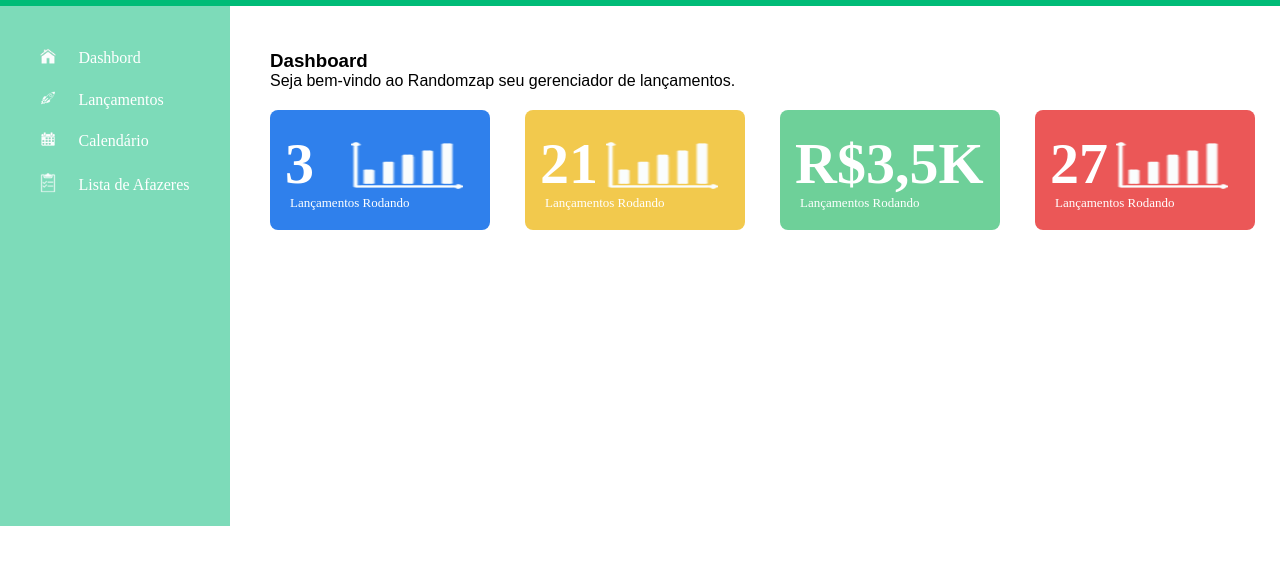
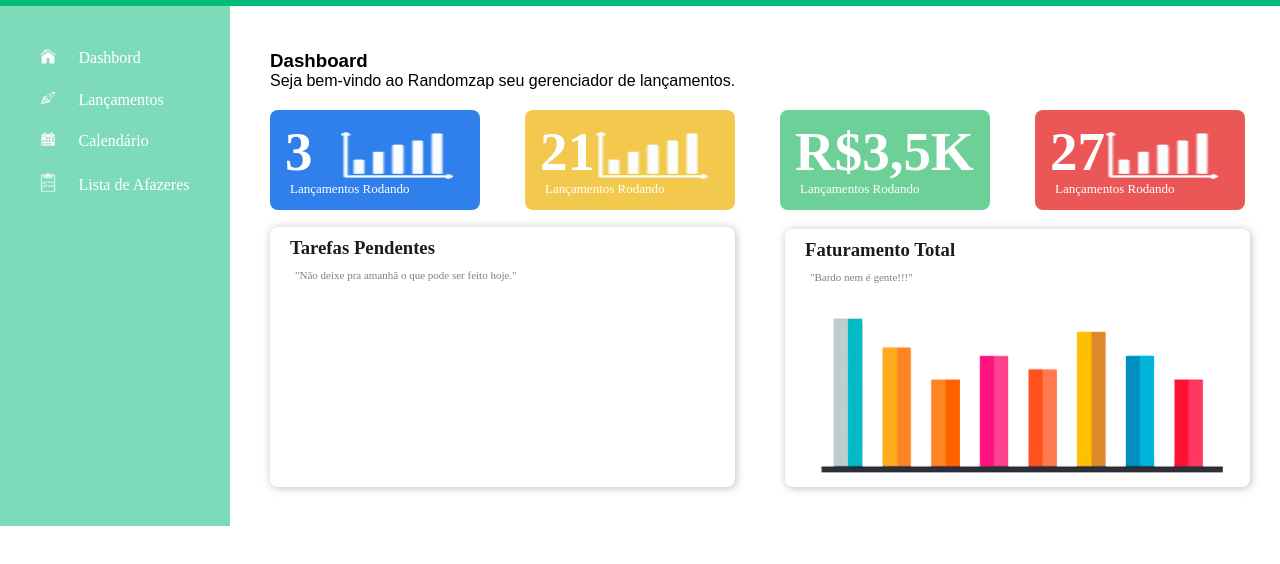
Before and after one commit to leonamsalomao/Projeto-sitePJ, a plain HTML site: page dashbord.html in a window 1280 px wide. Shown: the part 60-624 px from the top of the page. Drawn offline with Linux system fonts and the light colour scheme.

Commit message:
Pronto e finalizado!

```diff
--- a/dashbord.html
+++ b/dashbord.html
@@ -65,9 +65,18 @@
 				<div class="grafico"><img src="images\grafico.png"></div>
 
 
+					<div class="blocosBranco1">
+						<h3 class="textoTitulo">Tarefas Pendentes</h3>
+						<p class="textoParagrafo">"Não deixe pra amanhã o que pode ser feito hoje."</p>
+					</div>
+
+					<div class="blocosBranco2">
+						<h3 class="textoTitulo">Faturamento Total</h3>
+						<p class="textoParagrafo">"Bardo nem é gente!!!"</p>
+						<img id="projecao" src="images\projecao.png">
+					</div>
 		</div>
 
-		</div>
 
 </body>
 </html>
--- a/styledb.css
+++ b/styledb.css
@@ -59,8 +59,8 @@ td{
 }
 /*Retangulos*/
 .azul{
-    width: 220px;
-    height: 120px;
+    width: 210px;
+    height: 100px;
     border-radius: 8px;
     background: #2f80ec;
     position: absolute;
@@ -70,8 +70,8 @@ td{
 
 }
 .amarelo{
-    width: 220px;
-    height: 120px;
+    width: 210px;
+    height: 100px;
     border-radius: 8px;
     background: #f2c94d;
     position: absolute;
@@ -80,8 +80,8 @@ td{
     margin-left: 35px;
 }
 .verde{
-    width: 220px;
-    height: 120px;
+    width: 210px;
+    height: 100px;
     border-radius: 8px;
     background: #6ed099;
     position: absolute;
@@ -90,8 +90,8 @@ td{
     margin-left: 70px;
 }
 .vermelho{
-    width: 220px;
-    height: 120px;
+    width: 210px;
+    height: 100px;
     border-radius: 8px;
     background: #eb5757;
     position: absolute;
@@ -100,10 +100,10 @@ td{
     margin-left: 105px;
 }
 .numeros{
-    font-size: 58px;
+    font-size: 55px;
     color: white;
     text-align: justify;
-    margin-top: 20px;
+    margin-top: 10px;
     margin-left: 15px;
 }
 
@@ -116,8 +116,52 @@ td{
 
 .grafico{
     position: absolute;
-    top: -10px;
+    top: -20px;
     right: -110px;
     padding-top: 40px;
     margin-right: 130px;
 }
+
+
+
+/*blocos brancos*/
+.blocosBranco1{
+    width: 465px;
+    height: 260px;
+    background: white;
+    position: relative;
+    bottom: -10px;
+    left: -765px;
+    border-radius: 8px;
+    box-shadow: 1px 1px 8px #9e9c9caa;
+}
+
+.blocosBranco2{
+    width: 465px;
+    height: 258px;
+    background: white;
+    position: relative;
+    bottom: 248px;
+    left: -250px;
+    border-radius: 8px;
+    box-shadow: 1px 1px 8px #9e9c9caa;
+}
+
+
+
+#projecao{
+    margin-left: 30px;
+    margin-top: 30px;
+}
+
+.textoTitulo{
+    margin-left: 20px;
+    padding-top: 10px;
+    color: rgb(29, 28, 28);
+}
+.textoParagrafo{
+    margin-top: 10px;
+    margin-left: 25px;
+    font-size: 11px;
+    color: gray;
+}
```
